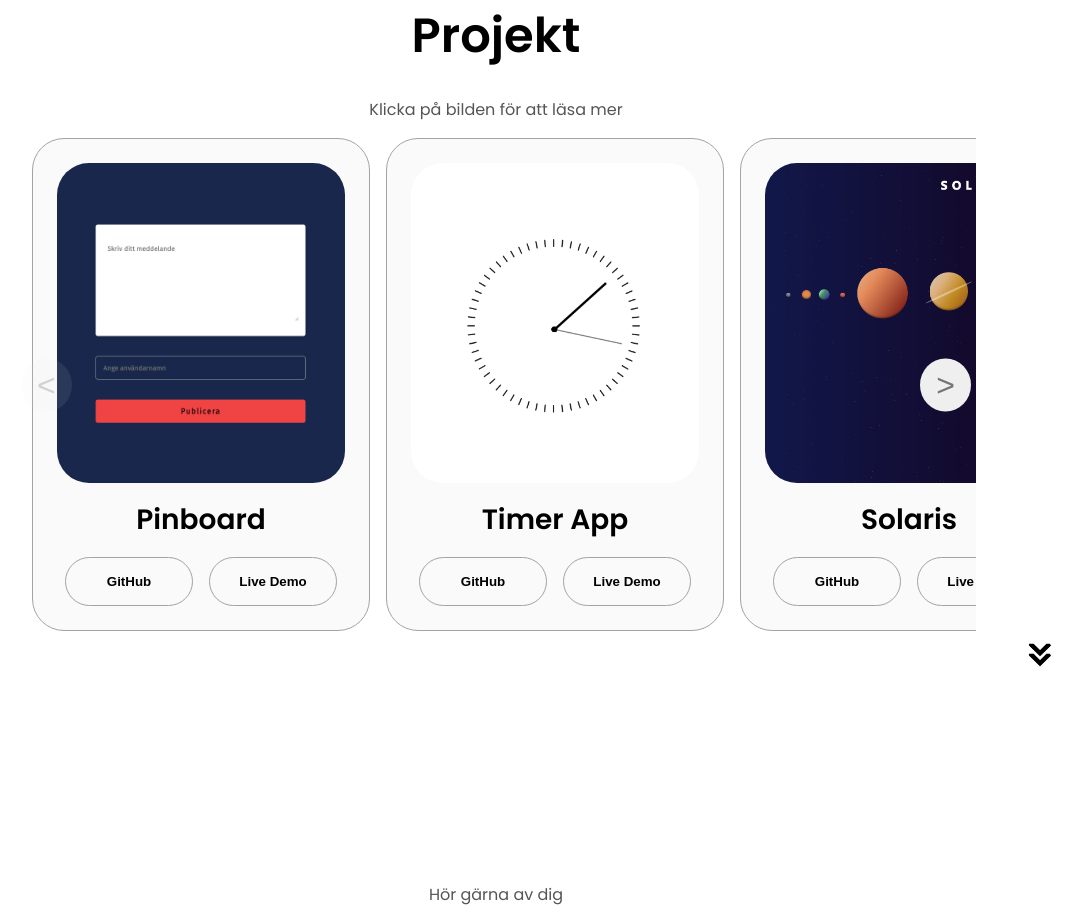
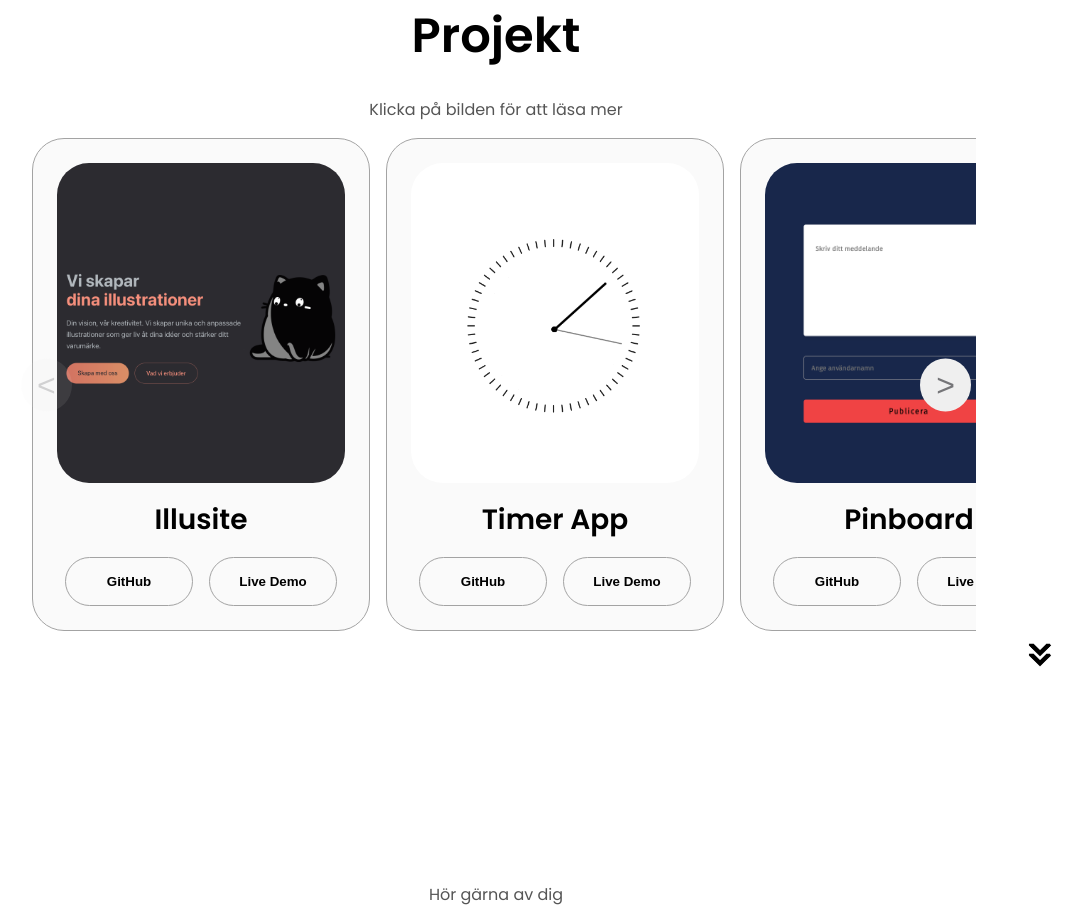
Before and after one commit to MaRos10/Portfolio, a React (Vite) app: page / in a window 1280 px wide. Shown: the part 2489-3410 px from the top of the page, without its empty margins (144-1226 px from the left). Built offline with nearby package versions, Linux system fonts and the light colour scheme.

Commit message:
Added project

```diff
--- a/src/components/Projects/Projects.jsx
+++ b/src/components/Projects/Projects.jsx
@@ -4,6 +4,7 @@ import solaris from "../../assets/solaris.png";
 import memory from "../../assets/memory.png";
 import timerapp from "../../assets/timerapp.png";
 import pinboard from "../../assets/pinboard.png";
+import illusite from "../../assets/illusite.png";
 import arrow from "../../assets/arrow.png";
 
 const Projects = () => {
@@ -72,40 +73,47 @@ const Projects = () => {
         <div className="projects-container" ref={scrollRef}>
           {[
             {
-              img: pinboard,
-              title: "Pinboard",
-              github: "https://github.com/MaRos10/Shui",
-              demo: "http://shui-pinboard.s3-website.eu-north-1.amazonaws.com/",
-              desc: "En anslagstavla byggd med React och ett serverless API i AWS. Användare kan posta, ändra och se meddelanden. Frontend hostad i en S3-bucket och backend byggd med API Gateway, Lambda och DynamoDB.",
+              img: illusite,
+              title: "Illusite",
+              github: "https://github.com/MaRos10/Illusite",
+              demo: "https://maros10.github.io/Illusite/",
+              desc: "En webbplats för ett fiktivt illustratörsföretag, byggd med React och modern responsiv design. Innehåller en landingvy, en sektion för tjänster, en FAQ-sektion och ett kontaktformulär.",
             },
             {
               img: timerapp,
               title: "Timer App",
               github: "https://github.com/MaRos10/IntervalApp",
               demo: "https://maros10.github.io/IntervalApp/",
-              desc: "Timer App där användare kan starta timer, ställa in intervaller, ta pauser och växla mellan analog, digital och textvy.",
+              desc: "Timer App, byggd för mobil, där användare kan starta timer, ställa in intervaller, ta pauser och växla mellan analog, digital och textvy.",
             },
             {
+              img: pinboard,
+              title: "Pinboard",
+              github: "https://github.com/MaRos10/Shui",
+              demo: "http://shui-pinboard.s3-website.eu-north-1.amazonaws.com/",
+              desc: "En anslagstavla byggd med React och ett serverless API i AWS. Användare kan posta, ändra och ta bort meddelanden. Frontend hostad i en S3-bucket och backend byggd med API Gateway, Lambda och DynamoDB.",
+            },
+            /*             {
               img: solaris,
               title: "Solaris",
               github: "https://github.com/MaRos10/Solaris",
               demo: "https://maros10.github.io/Solaris/",
               desc: "En webbsida om solsystemet där datan hämtas via API och användaren kan få info om planeter.",
-            },
+            }, */
             {
               img: memory,
               title: "Memory",
               github: "https://github.com/MaRos10/Memory",
               demo: "https://maros10.github.io/Memory/",
-              desc: "Ett memoryspel med fruktmotiv där kort blandas med Fisher-Yates-algoritmen.",
+              desc: "Ett memoryspel med fruktmotiv där kort blandas med Fisher-Yates-algoritmen. Ett av de första projekten med Javascript som jag byggde.",
             },
-            {
+            /*             {
               img: sportwebsite,
               title: "Sport Website",
               github: "https://github.com/MaRos10/Sport-Website",
               demo: "https://maros10.github.io/Sport-Website/",
               desc: "Hemsida för fiktiv idrottsförening med interaktiv matchkalender, bildkarusell och karta.",
-            },
+            }, */
           ].map((project, index) => (
             <div key={index} className="details-container color-container">
               <div
```
Also changed, not shown: src/assets/illusite.png (added).
